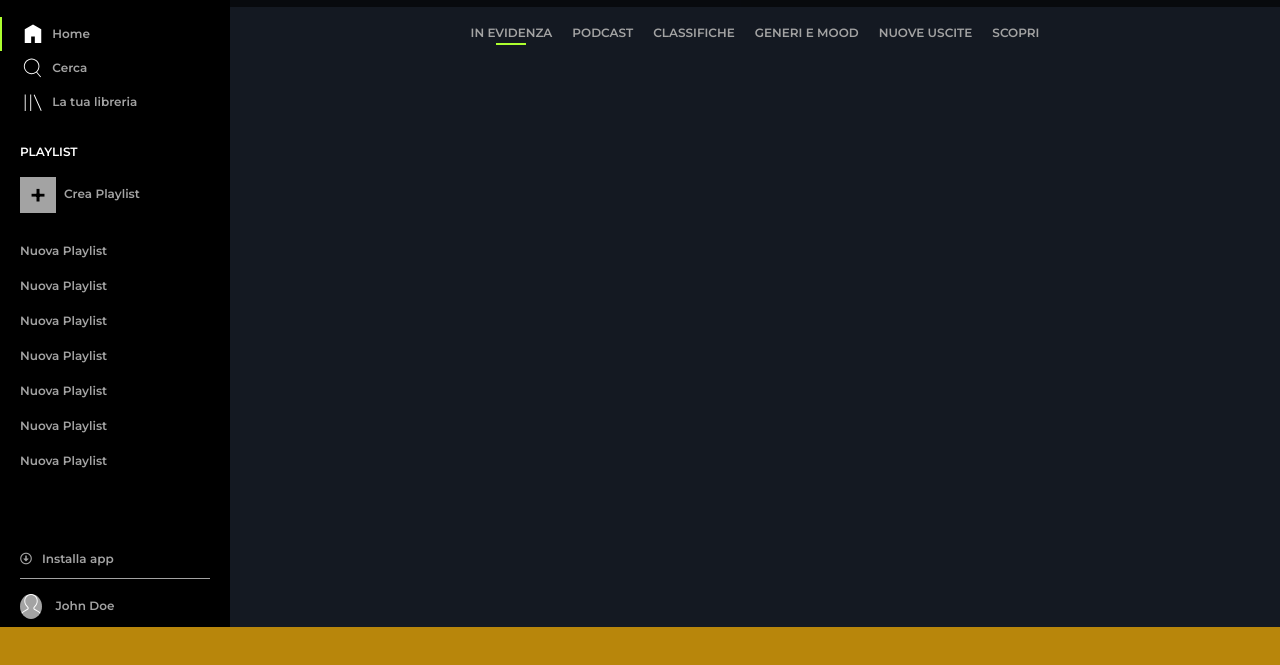
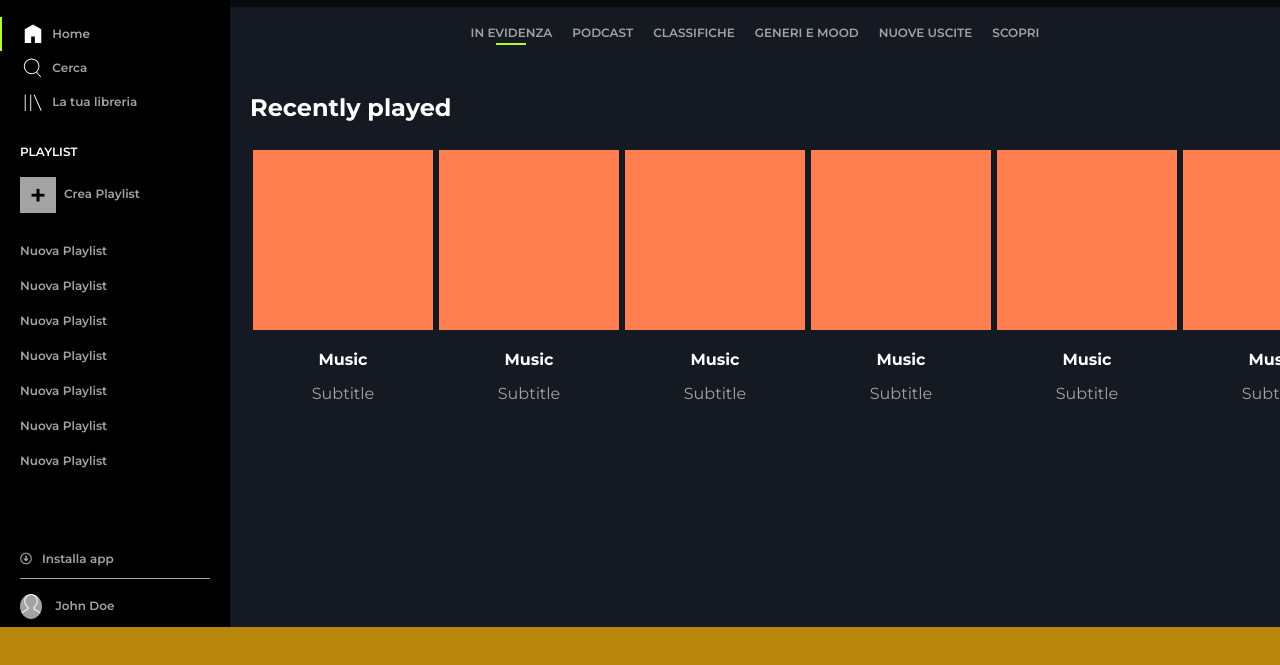
Before and after one commit to Kio-dev-it/html-css-spotifyweb, a plain HTML site: page index.html in a window 1280 px wide. Shown: the part 83-748 px from the top of the page. Drawn offline with Linux system fonts and the light colour scheme.

Commit message:
Add albums row structure

```diff
--- a/css/style.css
+++ b/css/style.css
@@ -194,7 +194,6 @@ main{
 }
 
 .horizontal-nav__item{
-    position: relative;
     display: inline-block;
     margin-bottom: 15px;
 }
@@ -218,6 +217,40 @@ main{
     width: 30px;
 }
 
+h2{
+    color: #ffffff;
+}
+
+.albums{
+    padding: 20px;
+}
+
+.row{
+    display: flex;
+    justify-content: space-between;
+}
+
+.card{
+    margin-top: 25px;
+    padding: 3px;
+    text-align: center;
+}
+
+.card__image{
+    height: 180px;
+    width: 180px;
+    background-color: coral;
+}
+.card__title{
+    margin-top: 20px;
+    color: #ffffff;
+}
+
+.card__subtitle{
+    margin-top: 15px;
+    color:#a3a3a3
+}
+
 
 
 /* Footer */
--- a/index.html
+++ b/index.html
@@ -91,8 +91,56 @@
                         <li class="horizontal-nav__item"><a href="#" class="horizontal-nav__link">nuove uscite</a></li>
                         <li class="horizontal-nav__item"><a href="#" class="horizontal-nav__link">scopri</a></li>
                     </ul>
+                </div>
 
-                </div>
+                <section class="albums">
+                    <h2>Recently played</h2>
+                    <div class="row">
+                        <div class="card">
+                            <div class="card__image">
+
+                            </div>
+                            <h4 class="card__title">Music</h4>
+                            <p class="card__subtitle">Subtitle</p>
+                        </div>
+                        <div class="card">
+                            <div class="card__image">
+
+                            </div>
+                            <h4 class="card__title">Music</h4>
+                            <p class="card__subtitle">Subtitle</p>
+                        </div>
+                        <div class="card">
+                            <div class="card__image">
+
+                            </div>
+                            <h4 class="card__title">Music</h4>
+                            <p class="card__subtitle">Subtitle</p>
+                        </div>
+                        <div class="card">
+                            <div class="card__image">
+
+                            </div>
+                            <h4 class="card__title">Music</h4>
+                            <p class="card__subtitle">Subtitle</p>
+                        </div>
+                        <div class="card">
+                            <div class="card__image">
+
+                            </div>
+                            <h4 class="card__title">Music</h4>
+                            <p class="card__subtitle">Subtitle</p>
+                        </div>
+                        <div class="card">
+                            <div class="card__image">
+
+                            </div>
+                            <h4 class="card__title">Music</h4>
+                            <p class="card__subtitle">Subtitle</p>
+                        </div>
+
+                    </div>
+                </section>
             </section>
             <!-- /music choices -->
         </main>
```
